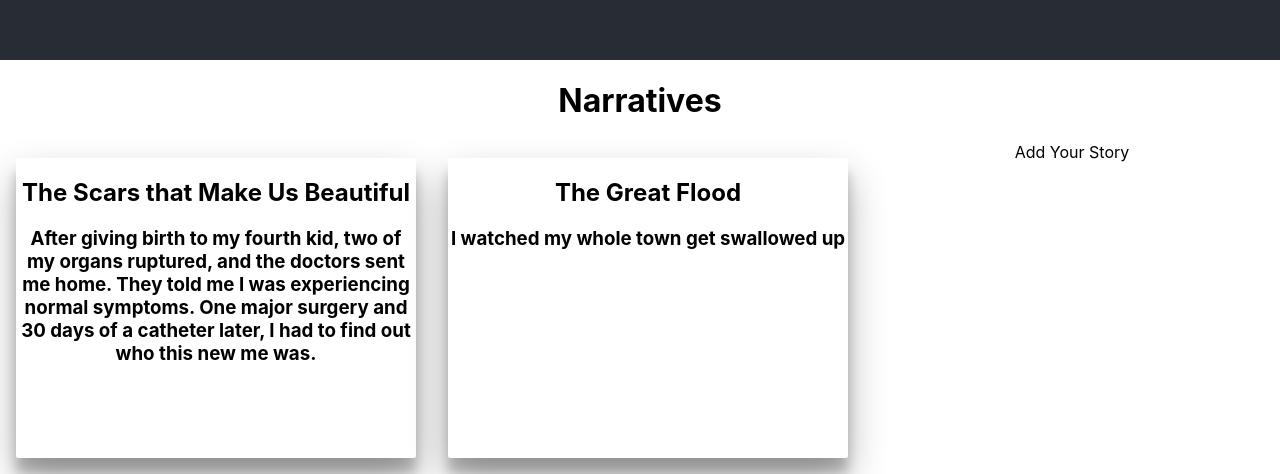
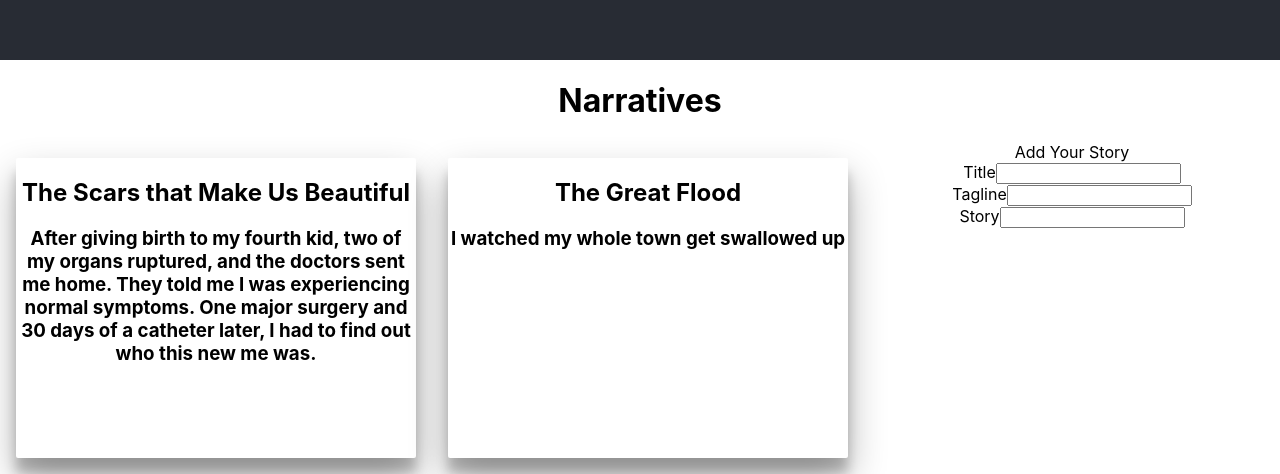
Before and after one commit to BekahHW/Women-of-Trauma-Client, a React (Create React App) app: page / in a window 1280 px wide. Shown: the part 822-1296 px from the top of the page. Built offline with nearby package versions, Linux system fonts and the light colour scheme; no server answers.

Commit message:
Create form for narrativeForm

```diff
--- a/src/containers/NarrativeForm.js
+++ b/src/containers/NarrativeForm.js
@@ -1,11 +1,37 @@
 import React, {Component} from 'react'
+import { connect } from 'react-redux'
 
 class NarrativeForm extends Component {
   render () {
+    const {title, tagline, story} = this.props.narrativeFormData
     return (
       <div>
       Add Your Story
       <form>
+        <div>
+          <label htmlForm="title">Title</label>
+          <input
+            type="text"
+            name="title"
+            value={title}
+            />
+          </div>
+          <div>
+            <label htmlForm="tagline">Tagline</label>
+            <input
+              type="text"
+              name="tagline"
+              value={tagline}
+              />
+            </div>
+            <div>
+              <label htmlForm="story">Story</label>
+              <input
+                type="text"
+                name="story"
+                value={story}
+                />
+            </div>
 
       </form>
       </div>
@@ -13,4 +39,10 @@ class NarrativeForm extends Component {
   }
 }
 
-export default NarrativeForm;
+
+const mapStateToProps = (state) => {
+  return ({
+    narrativeFormData: state.narrativeFormData
+  })
+}
+export default connect(mapStateToProps)(NarrativeForm)
```
